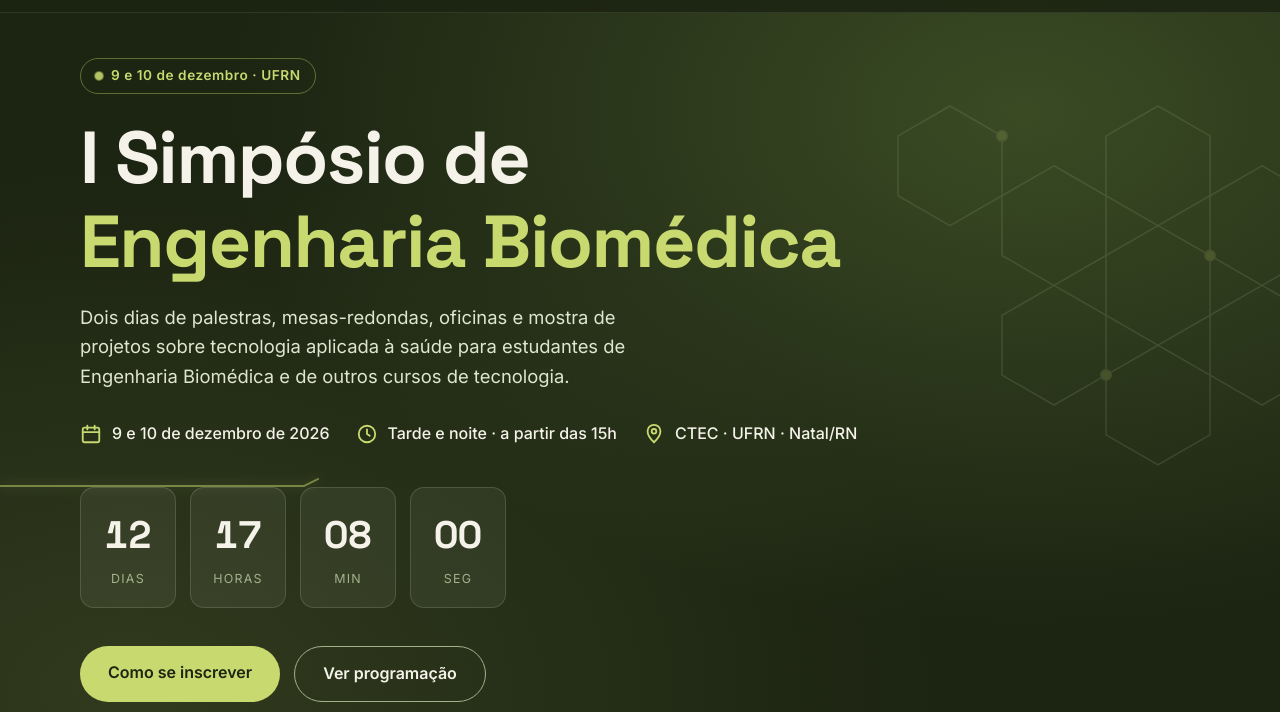
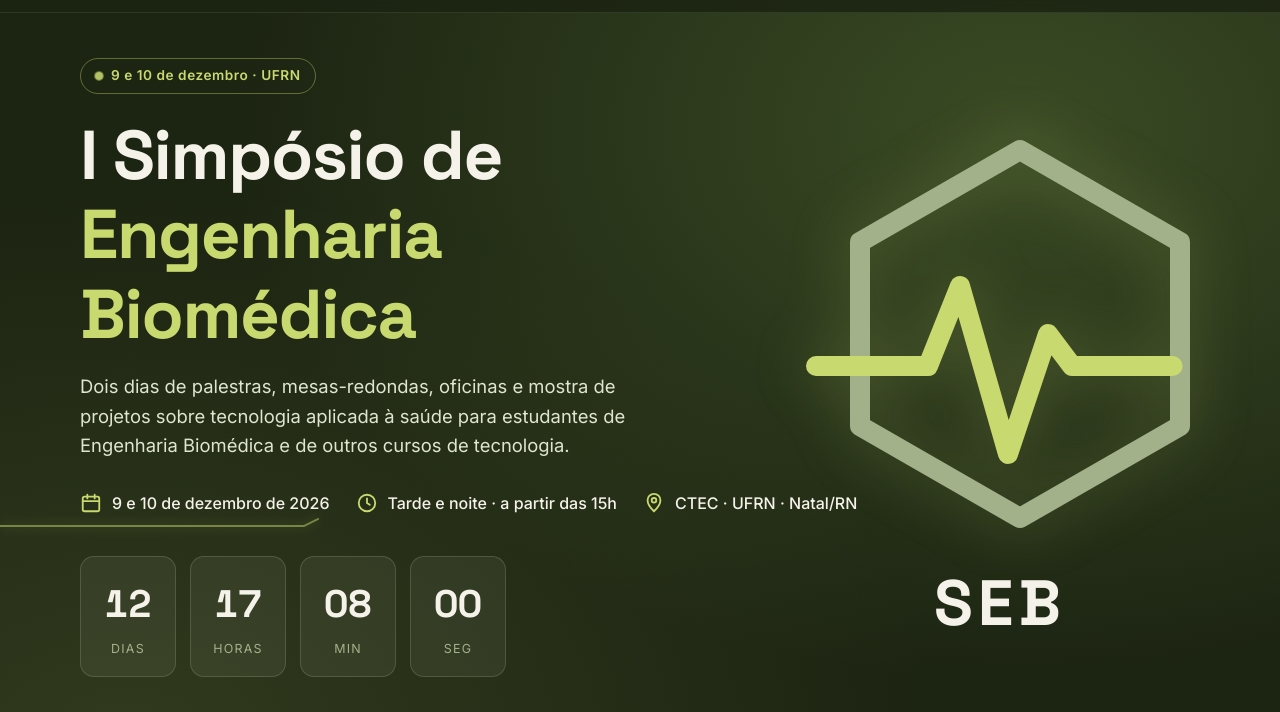
Before and after one commit to seb-ufrn/seb-ufrn.github.io, a plain HTML site: page index.html in a window 1280 px wide. Shown: the part 52-764 px from the top of the page. Drawn offline with Linux system fonts and the light colour scheme.

Commit message:
Logo grande e animada no topo do site
Co-Authored-By: Claude Opus 5.5 <noreply@anthropic.com>

```diff
--- a/index.html
+++ b/index.html
@@ -68,7 +68,11 @@
   .ecg { position: absolute; left: 0; right: 0; top: 58%; width: 100%; height: 120px; }
   .ecg path { stroke: var(--lima); stroke-width: 2; fill: none; stroke-dasharray: 1600; stroke-dashoffset: 1600; animation: pulso 4s linear infinite; filter: drop-shadow(0 0 6px rgba(200,217,111,.6)); }
   @keyframes pulso { to { stroke-dashoffset: 0; } }
-  .hex-grid { position: absolute; right: -60px; top: 80px; width: 520px; opacity: .35; }
+  .hero-logo { position: absolute; z-index: 1; right: max(4%, calc((100vw - 1120px) / 2)); top: 50%; transform: translateY(-50%); width: min(400px, 34vw); text-align: center; }
+  .hero-logo svg { width: 100%; overflow: visible; filter: drop-shadow(0 0 28px rgba(200,217,111,.25)); }
+  .hero-logo .ecg-logo { stroke-dasharray: 160; stroke-dashoffset: 160; animation: traco 2.2s ease-out .3s forwards; }
+  @keyframes traco { to { stroke-dashoffset: 0; } }
+  .hero-logo span { display: block; margin-top: 10px; font-family: 'Space Grotesk'; font-weight: 700; font-size: clamp(2.4rem, 5vw, 4.4rem); letter-spacing: .08em; color: var(--creme); }
   .hero .container { position: relative; z-index: 2; }
   .selo {
     display: inline-flex; align-items: center; gap: 8px;
@@ -79,7 +83,7 @@
   }
   .selo::before { content: ''; width: 8px; height: 8px; border-radius: 50%; background: var(--lima); animation: bate 1.2s ease-in-out infinite; }
   @keyframes bate { 0%,100% { transform: scale(1); opacity: 1; } 50% { transform: scale(1.5); opacity: .5; } }
-  .hero h1 { font-size: clamp(2.4rem, 6vw, 4.6rem); max-width: 820px; letter-spacing: -.02em; }
+  .hero h1 { font-size: clamp(2.4rem, 5.4vw, 4.4rem); max-width: 640px; letter-spacing: -.02em; }
   .hero h1 em { font-style: normal; color: var(--lima); }
   .hero .sub { margin-top: 18px; font-size: 1.15rem; color: var(--salvia-claro); max-width: 600px; }
   .info-rapida { display: flex; flex-wrap: wrap; gap: 26px; margin-top: 30px; font-weight: 500; }
@@ -240,13 +244,15 @@
     .menu-btn { display: block; }
     .sobre-grid, .dia.ativo, .inscricao-box, .local-grid { grid-template-columns: 1fr; }
     .inscricao-box { padding: 34px 24px; }
-    .hex-grid { opacity: .15; }
+    .hero-logo { top: 84px; right: 4%; transform: none; width: 96px; }
+    .hero-logo span { display: none; }
+    .hero { padding-top: 190px; }
     .contagem .bloco { min-width: 72px; }
     .contagem .num { font-size: 1.8rem; }
   }
   @media (prefers-reduced-motion: reduce) {
     * { animation: none !important; transition: none !important; }
-    .ecg path { stroke-dashoffset: 0; }
+    .ecg path, .hero-logo .ecg-logo { stroke-dashoffset: 0; }
     .revelar { opacity: 1; transform: none; }
   }
 </style>
@@ -273,14 +279,14 @@
 </nav>
 
 <header class="hero" id="topo">
+  <div class="hero-logo" aria-hidden="true">
+    <svg viewBox="0 0 100 100" fill="none" stroke-linecap="round" stroke-linejoin="round">
+      <path d="M55 4l40 23v46l-40 23-40-23V27z" stroke="#a3b18a" stroke-width="5"/>
+      <path class="ecg-logo" d="M4 58h28l8-20 12 42 10-30 6 8h28" stroke="#c8d96f" stroke-width="5"/>
+    </svg>
+    <span>SEB</span>
+  </div>
   <div class="hero-bg" aria-hidden="true">
-    <svg class="hex-grid" viewBox="0 0 400 400" fill="none" stroke="#a3b18a" stroke-width="1.2">
-      <path d="M100 60l40 23v46l-40 23-40-23V83z"/><path d="M180 106l40 23v46l-40 23-40-23v-46z"/>
-      <path d="M260 60l40 23v46l-40 23-40-23V83z"/><path d="M260 152l40 23v46l-40 23-40-23v-46z"/>
-      <path d="M340 106l40 23v46l-40 23-40-23v-46z"/><path d="M180 198l40 23v46l-40 23-40-23v-46z"/>
-      <path d="M340 198l40 23v46l-40 23-40-23v-46z"/><path d="M260 244l40 23v46l-40 23-40-23v-46z"/>
-      <circle cx="140" cy="83" r="4" fill="#c8d96f"/><circle cx="300" cy="175" r="4" fill="#c8d96f"/><circle cx="220" cy="267" r="4" fill="#c8d96f"/>
-    </svg>
     <svg class="ecg" viewBox="0 0 1600 120" preserveAspectRatio="none">
       <path d="M0 60h380l20-8 18 8h40l14-50 20 100 16-70 12 20h70l24-12 20 12h420l20-8 18 8h40l14-50 20 100 16-70 12 20h70l24-12 20 12h292"/>
     </svg>
```
